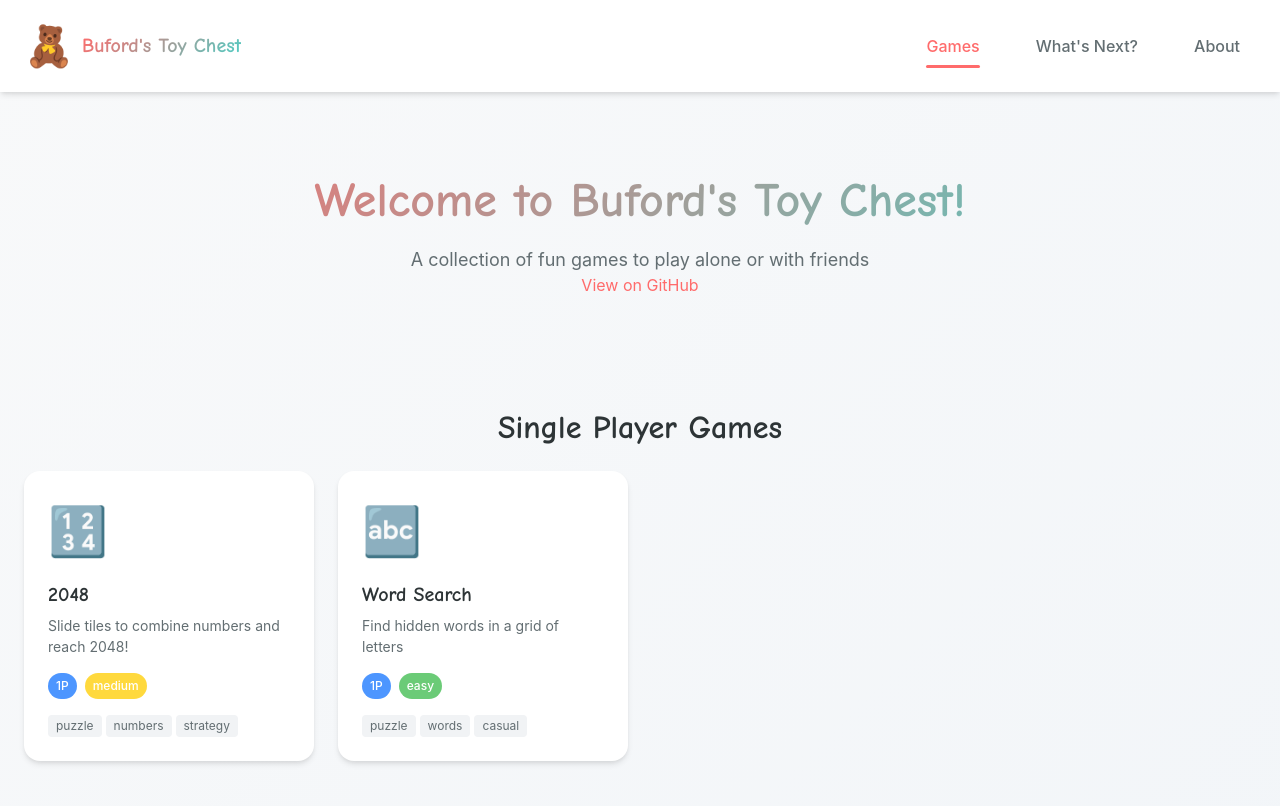
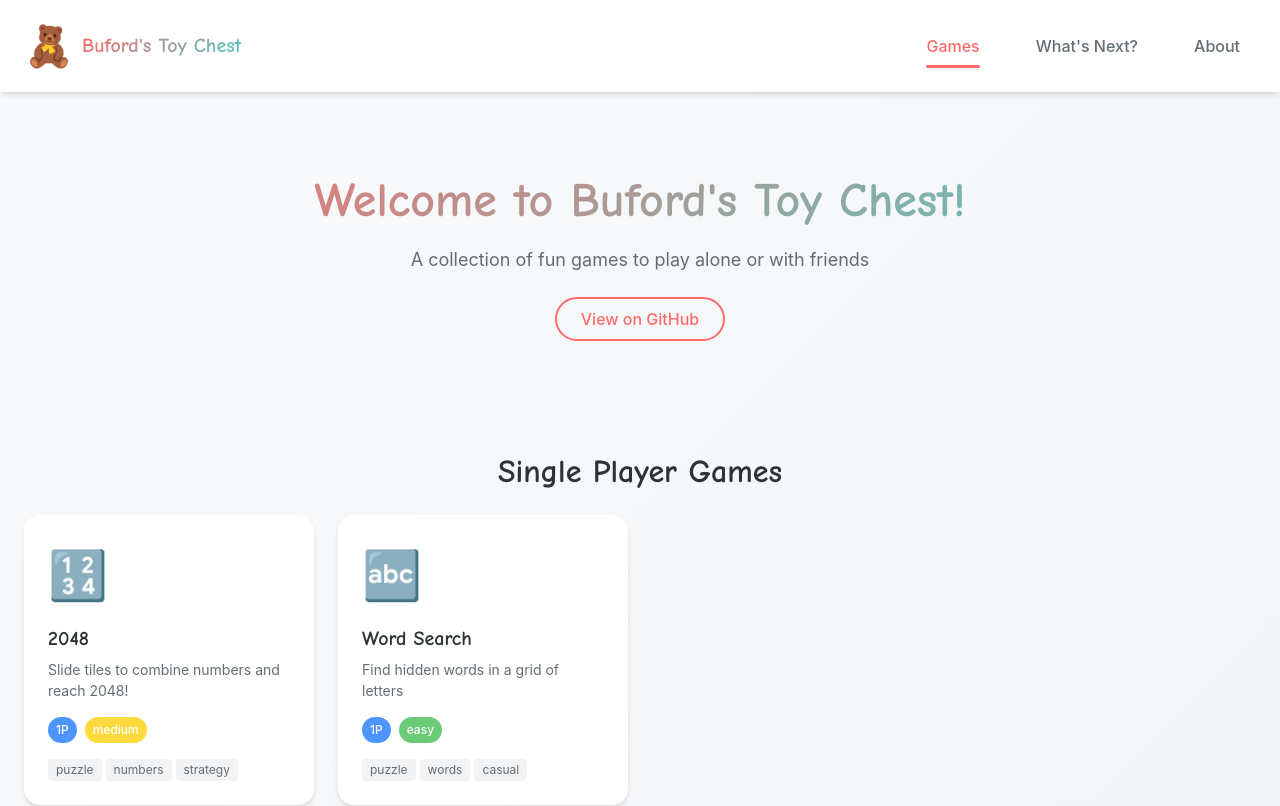
Before and after one commit to bufordeeds/bufords-toy-chest, a React (Vite) app in the folder frontend/: page / in a window 1280 px wide. Shown: the top 806 px of the page. Built offline with nearby package versions, Linux system fonts and the light colour scheme; no server answers.

Commit message:
fix: Add GitHub link styling to HomePage
- Add styled GitHub link button with hover effects
- Update subtitle margin to accommodate new link
- Use CSS variables for consistent theming and transitions

```diff
--- a/frontend/src/pages/HomePage.css
+++ b/frontend/src/pages/HomePage.css
@@ -22,7 +22,25 @@
   font-size: var(--font-size-lg);
   color: var(--color-text-secondary);
   max-width: 600px;
-  margin: 0 auto;
+  margin: 0 auto var(--spacing-lg);
+}
+
+.github-link {
+  display: inline-block;
+  color: var(--color-primary);
+  font-weight: var(--font-weight-medium);
+  text-decoration: none;
+  padding: var(--spacing-sm) var(--spacing-lg);
+  border: 2px solid var(--color-primary);
+  border-radius: var(--radius-full);
+  transition: all var(--transition-base);
+}
+
+.github-link:hover {
+  background-color: var(--color-primary);
+  color: white;
+  transform: translateY(-2px);
+  box-shadow: var(--shadow-md);
 }
 
 .games-section {
```
